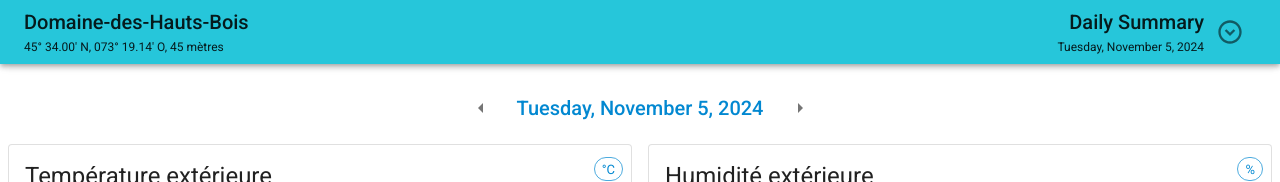
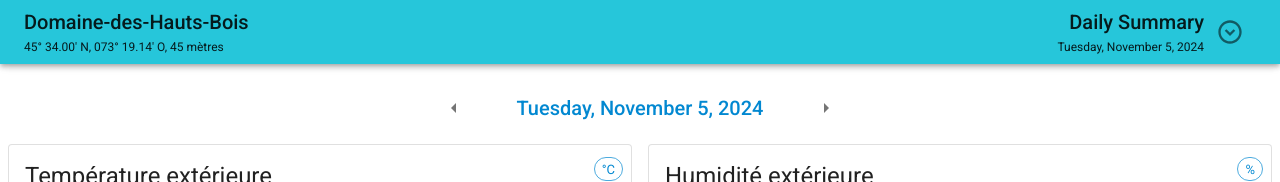
Before and after one commit to bourquep/weewx-me.teo, a Next.js app: page /day in a window 1280 px wide. Shown: the top 182 px of the page. Built offline with nearby package versions, Linux system fonts and the light colour scheme; what @mui/material-nextjs would draw is missing.

Commit message:
Keep arrow buttons at the same position regardless of formatted day length

```diff
--- a/src/app/day/page.tsx
+++ b/src/app/day/page.tsx
@@ -25,7 +25,7 @@ import { useDayData } from '@/libs/DataSource';
 import { graphMinMaxValuesFromObservation, plotTypeFromObservation } from '@/libs/GraphUtils';
 import ArrowLeftIcon from '@mui/icons-material/ArrowLeft';
 import ArrowRightIcon from '@mui/icons-material/ArrowRight';
-import { Alert, Box, Grid2, IconButton, Stack, Typography } from '@mui/material';
+import { Alert, Box, Grid2, IconButton, Stack, Typography, useMediaQuery, useTheme } from '@mui/material';
 import { useFormatter, useTranslations } from 'next-intl';
 import { usePathname, useRouter, useSearchParams } from 'next/navigation';
 import { useEffect } from 'react';
@@ -46,6 +46,9 @@ export default function DayPage() {
 
   const t = useTranslations();
   const format = useFormatter();
+  const theme = useTheme();
+  const isMobile = useMediaQuery(theme.breakpoints.down('sm'));
+
   const formattedReportDate = format.dateTime(data ? new Date(data.report.time * 1000) : urlDate, {
     dateStyle: 'full'
   });
@@ -53,7 +56,7 @@ export default function DayPage() {
   useEffect(() => {
     setTitle(t('Day.PageTitle'));
     setSubtitle(formattedReportDate);
-  }, [formattedReportDate]);
+  }, [formattedReportDate, data, urlDate]);
 
   return (
     <>
@@ -61,7 +64,7 @@ export default function DayPage() {
 
       <Stack>
         <Stack direction="row" width="100%" marginY={2} alignItems="center">
-          <Box flexGrow={1} />
+          {!isMobile && <Box flexGrow={1} />}
 
           <IconButton
             onClick={() => {
@@ -73,9 +76,13 @@ export default function DayPage() {
             <ArrowLeftIcon />
           </IconButton>
 
-          <Typography variant="h6" color="info" mx={2}>
+          {isMobile && <Box flexGrow={1} />}
+
+          <Typography variant="h6" color="info" mx={2} minWidth={!isMobile ? 300 : undefined} textAlign="center">
             {formattedReportDate}
           </Typography>
+
+          {isMobile && <Box flexGrow={1} />}
 
           <IconButton
             onClick={() => {
@@ -87,7 +94,7 @@ export default function DayPage() {
             <ArrowRightIcon />
           </IconButton>
 
-          <Box flexGrow={1} />
+          {!isMobile && <Box flexGrow={1} />}
         </Stack>
 
         {!isLoading && !error && !data && (
```
